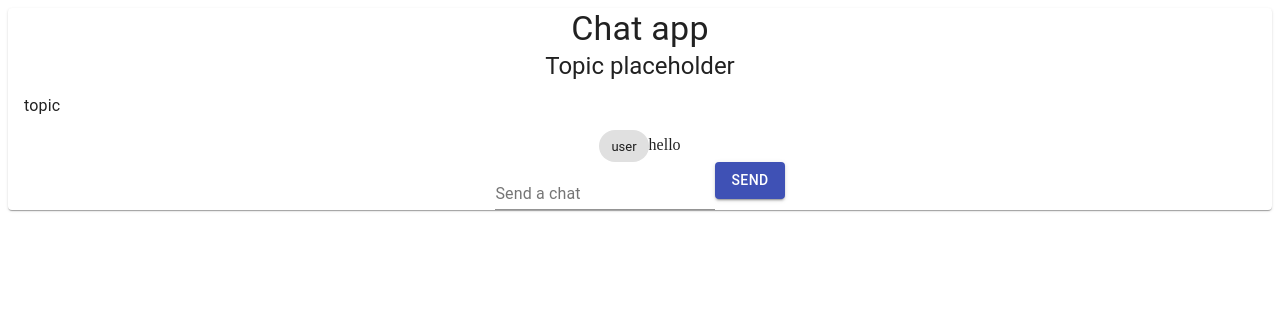
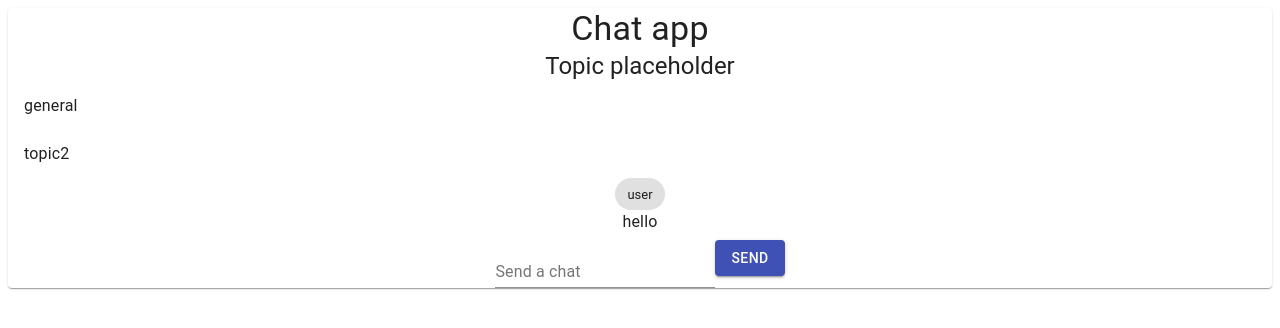
Before and after one commit to erikwesterberg/Live-Chat-App, a React (Create React App) app: page / in a window 1280 px wide. Shown: the top 328 px of the page. Built offline with nearby package versions, Linux system fonts and the light colour scheme.

Commit message:
Grabs keys from allchats array and store in topic and then map trough it

```diff
--- a/src/Dashboard.js
+++ b/src/Dashboard.js
@@ -43,6 +43,10 @@ const Dashboard = () => {
 
   const [allChats] = React.useContext(CTX)
   console.log(allChats)
+
+  const topic = Object.keys(allChats)
+
+
   return (
     <div>
       <Paper className={classes.root}>
@@ -57,7 +61,7 @@ const Dashboard = () => {
             <list>
 
             {
-              ['topic'].map(topic => (
+              topic.map(topic => (
                 <ListItem key={topic} button>
                 <ListItemText primary={topic} />
               </ListItem>
@@ -71,7 +75,7 @@ const Dashboard = () => {
               [{from: "user", msg: "hello"}].map((chat, i) => (
                 <div className={classes.flex} key={i}>
                   <Chip label={chat.from} className={classes.chip} />
-                  <Typography variant="p">{chat.msg}</Typography>
+                  <Typography variant="body1" gutterBottom>{chat.msg}</Typography>
                 </div>
               ))
             }
```
